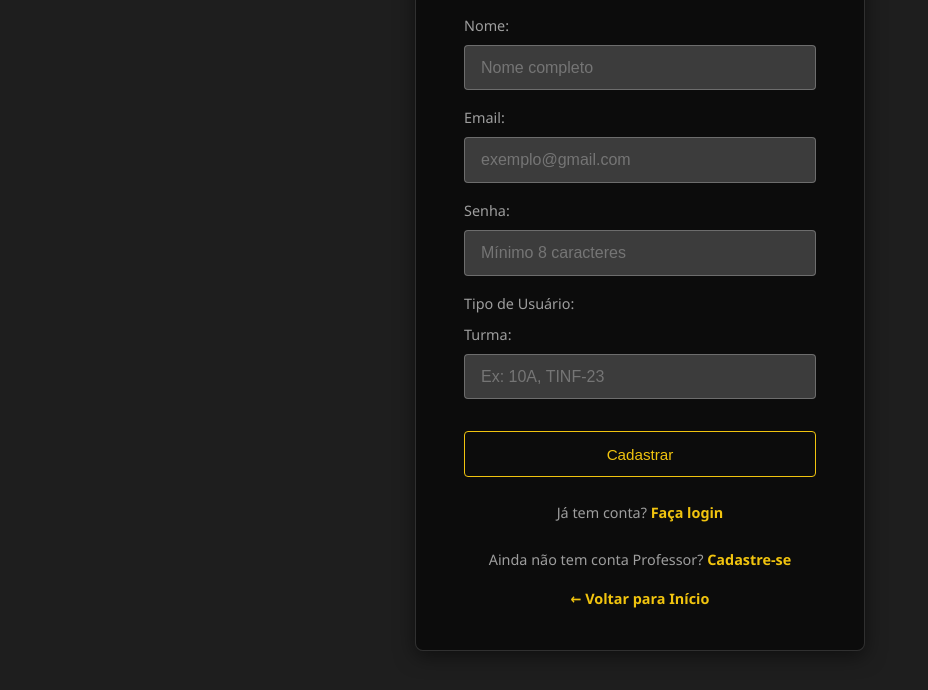
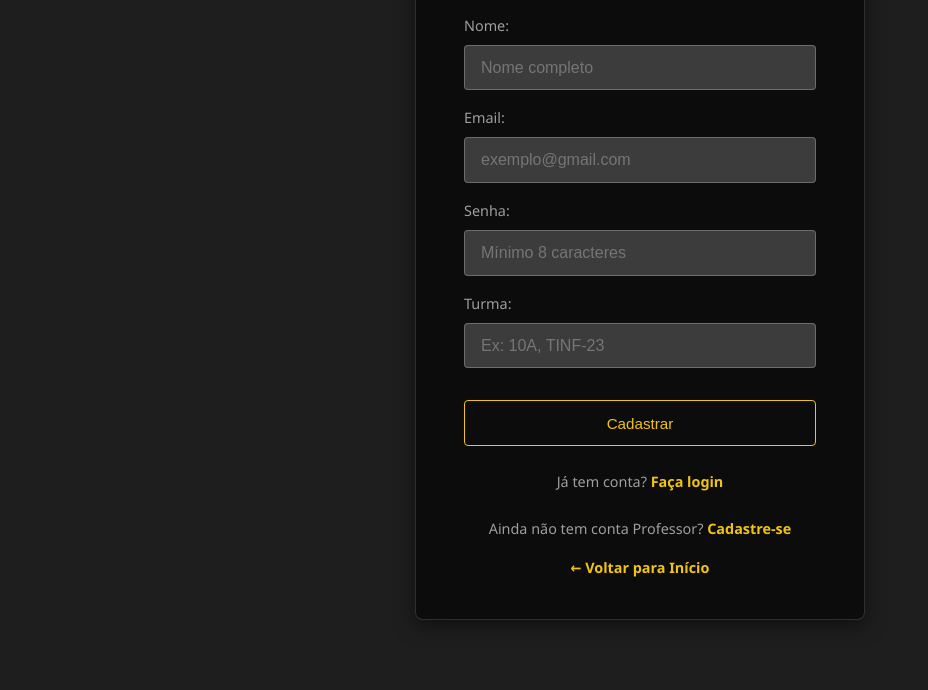
Before and after one commit to CatalaAlfrades/Tutor-Virtual, a plain HTML site: page frontend/page/cadastro.html in a window 1280 px wide. Shown: the part 184-874 px from the top of the page, without its empty margins (0-928 px from the left). After the commit the page ends 852 px from the top, so only its background shows below. Drawn offline with Linux system fonts and the light colour scheme.

Commit message:
cadastro.html alterado.

```diff
--- a/frontend/page/cadastro.html
+++ b/frontend/page/cadastro.html
@@ -21,7 +21,6 @@
       <input type="email" id="email" name="email" placeholder="exemplo@gmail.com" required>
       <label for="senha">Senha:</label>
       <input type="password" id="senha" name="senha" placeholder="Mínimo 8 caracteres" required minlength="6">
-      <label for="tipo">Tipo de Usuário:</label>
       <div id="aluno-fields" style="display: block;">
         <label for="turma">Turma:</label>
         <input type="text" id="turma" name="turma" placeholder="Ex: 10A, TINF-23" required>
```
